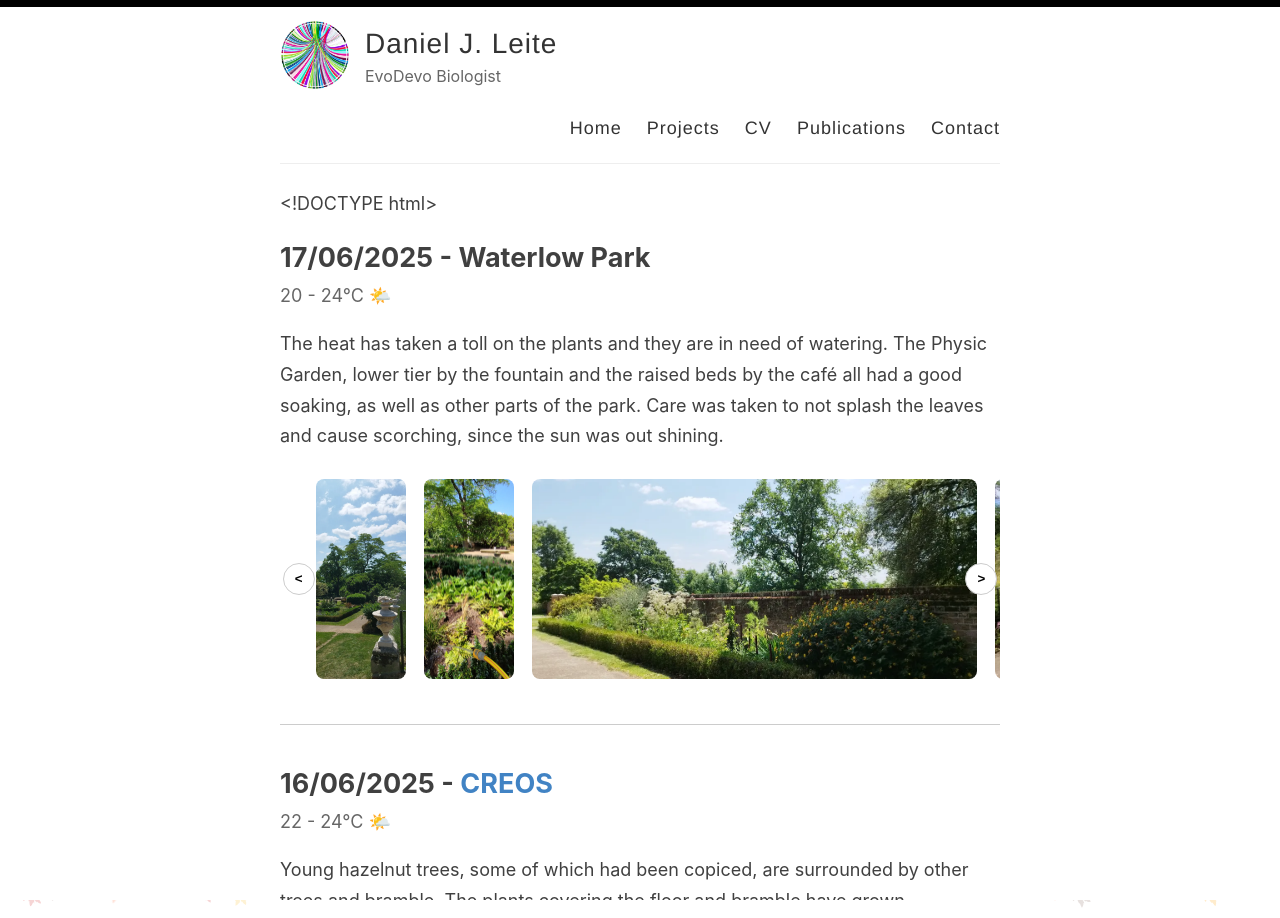
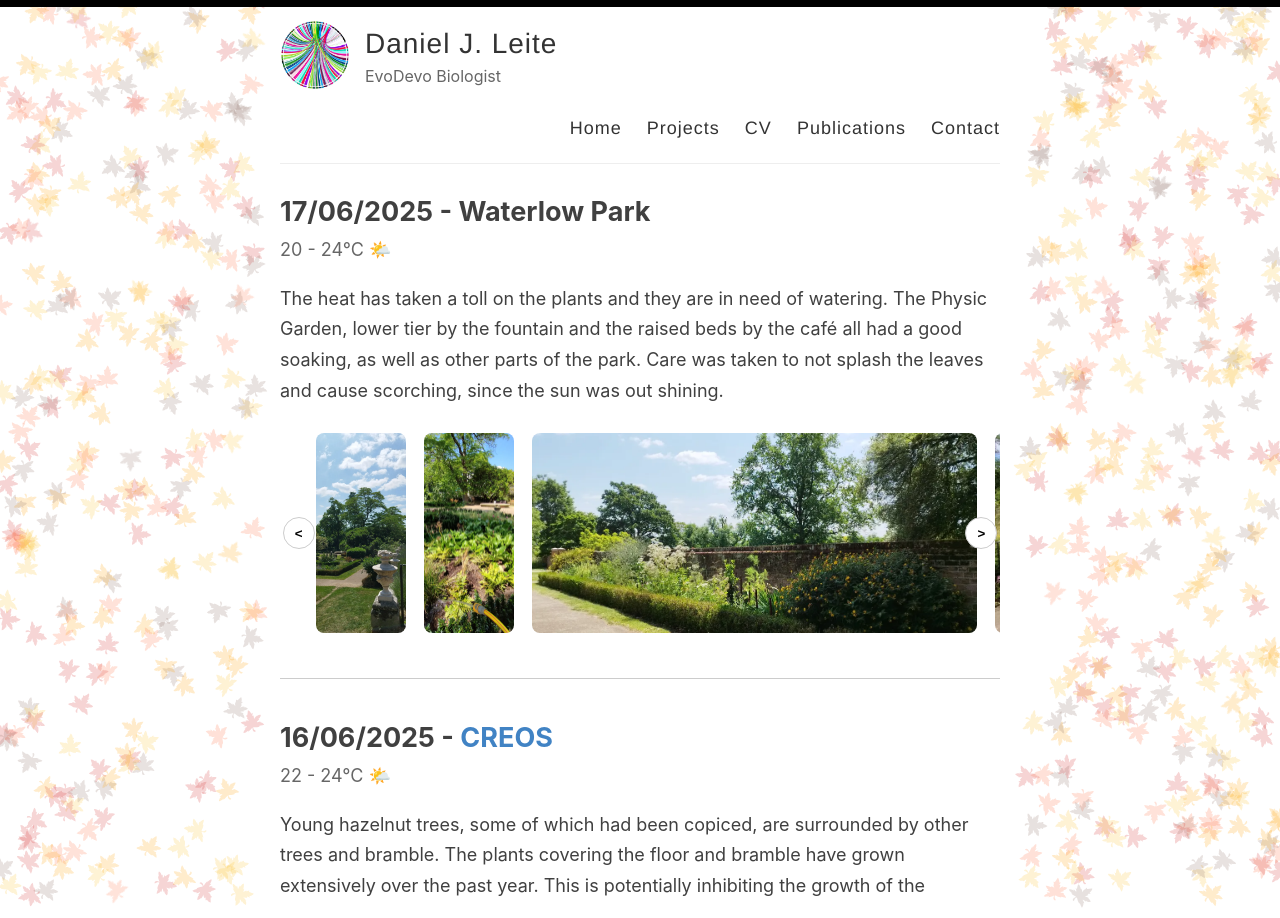
Before and after one commit to djleite/djleite.github.io, a Jekyll site: the page built from _pages/volunteering.md, in a window 1280 px wide. Built offline with Jekyll 4.4.1, drawn with Linux system fonts in a browser that asks for light colours; nearby versions of some CDN libraries.

Commit message:
add volunteering page leaves

```diff
--- a/_includes/leaf-background.html
+++ b/_includes/leaf-background.html
@@ -1,22 +1,9 @@
-<!DOCTYPE html>
-<html lang="en">
-<head>
-  <meta charset="UTF-8" />
-  <meta name="viewport" content="width=device-width, initial-scale=1.0" />
-  <title>Interactive Leaves with Shader Background</title>
-  <style>
+<style>
     html, body {
-      margin: 0;
-      padding: 0;
       overflow: hidden;
-      height: 100%;
-      width: 100%;
-      background: white;
     }
 
-    canvas.bg {
-      display: none;
-    }
+
 
     .leaf {
       position: absolute;
@@ -34,9 +21,7 @@
       display: block;
     }
   </style>
-</head>
-<body>
-  <canvas class="bg"></canvas>
+
 
   <script src="https://cdnjs.cloudflare.com/ajax/libs/gsap/3.12.2/gsap.min.js"></script>
   <script>
@@ -134,5 +119,3 @@
       });
     });
   </script>
-</body>
-</html>
```
